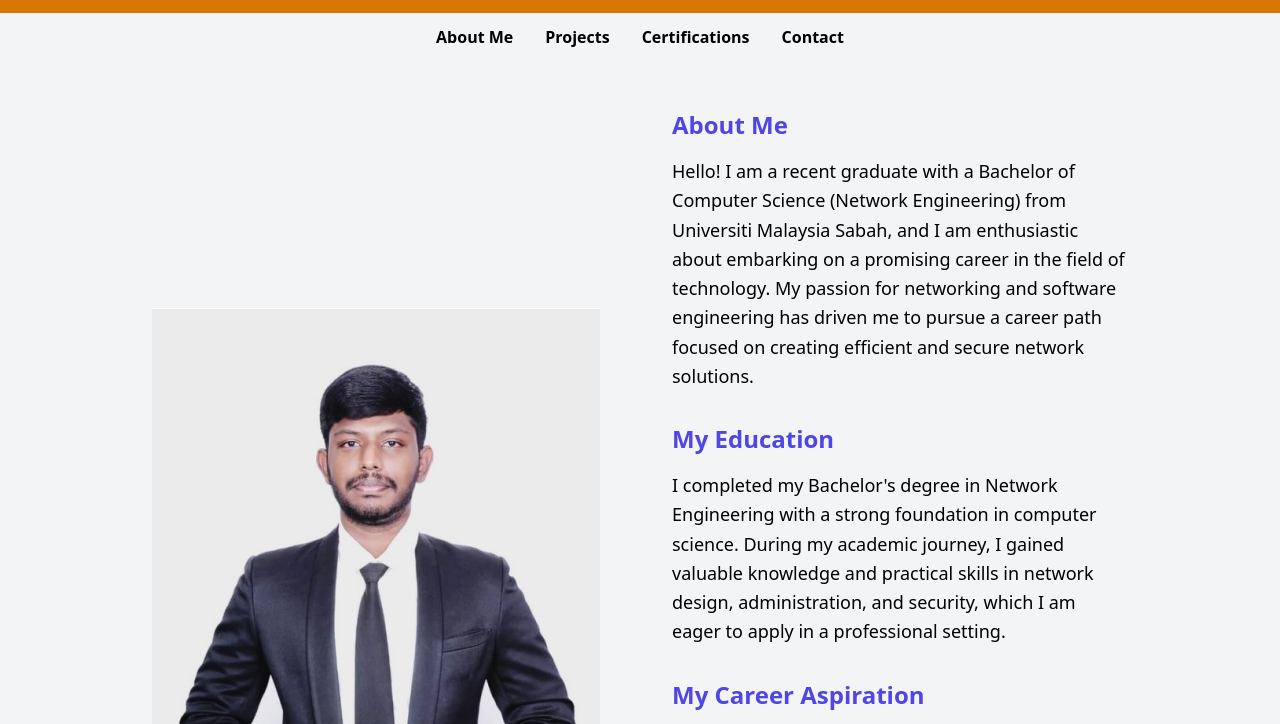
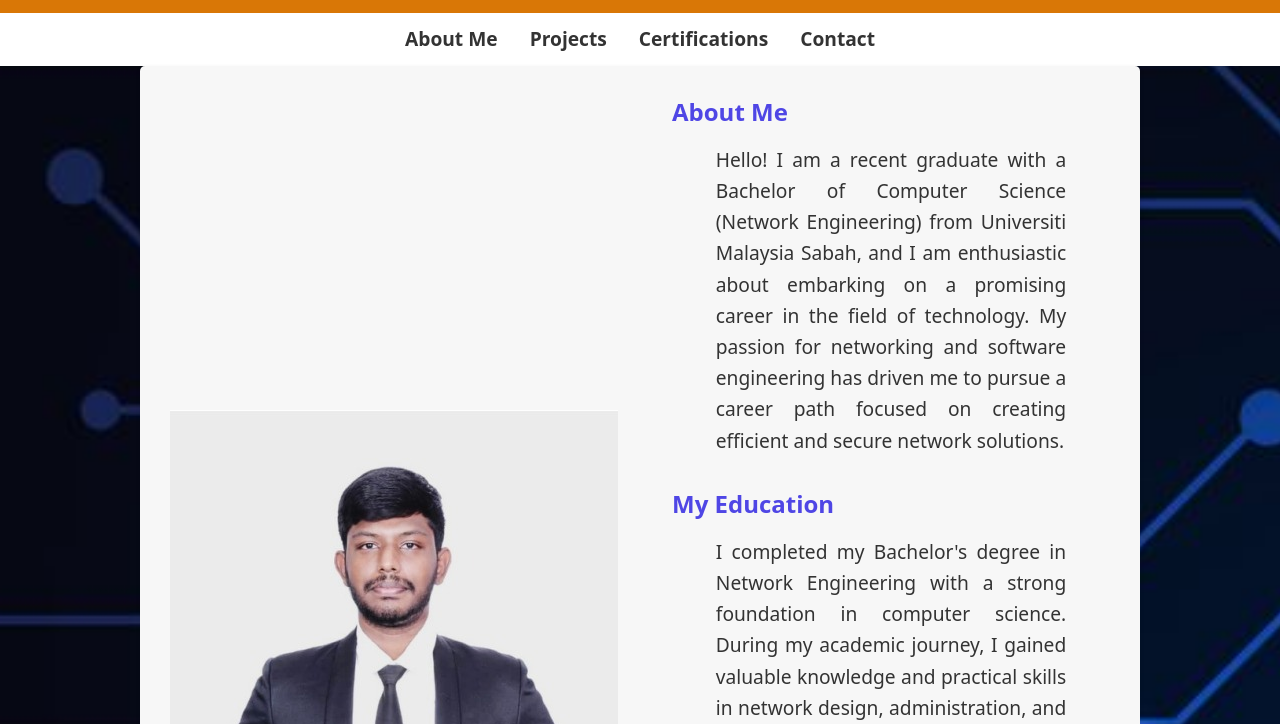
Before and after one commit to Viknesh30/Portfolio, a website: page index.html in a window 1280 px wide. Shown: the part 139-863 px from the top of the page. Drawn offline with nearby package versions, Linux system fonts and the light colour scheme; files whose address does not match are found by name.

Commit message:
Update index.html

```diff
--- a/index.html
+++ b/index.html
@@ -7,6 +7,7 @@
     <!-- Set logo.svg as the favicon -->
     <link rel="icon" type="image/svg+xml" href="Images/LOGO.svg">
     <!-- Add your CSS and JavaScript links here -->
+ <link rel="stylesheet" type="text/css" href="Css/style.css"> <!-- Link to the CSS file -->
     <link rel="stylesheet" href="https://cdnjs.cloudflare.com/ajax/libs/font-awesome/6.4.2/css/all.min.css" integrity="sha512-z3gLpd7yknf1YoNbCzqRKc4qyor8gaKU1qmn+CShxbuBusANI9QpRohGBreCFkKxLhei6S9CQXFEbbKuqLg0DA==" crossorigin="anonymous" referrerpolicy="no-referrer" />
     <link rel="stylesheet" href="https://cdnjs.cloudflare.com/ajax/libs/animate.css/4.1.1/animate.min.css">
     <link rel="stylesheet" href="https://cdnjs.cloudflare.com/ajax/libs/lightbox2/2.11.3/css/lightbox.min.css">
```
